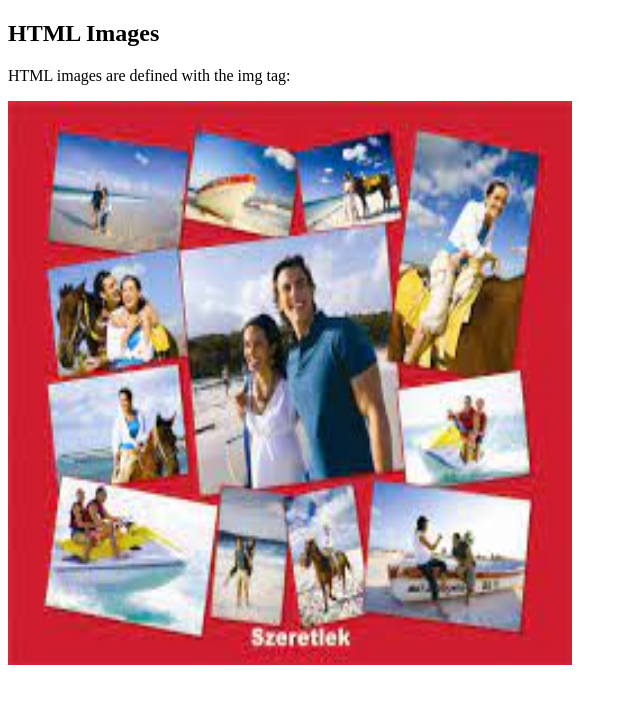
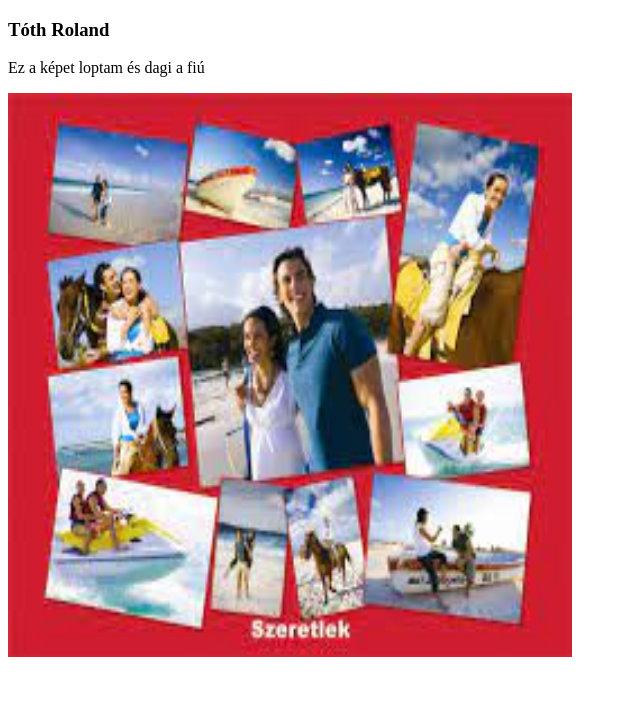
Before and after one commit to Tegnap/Holnap, a plain HTML site: page index.html in a window 1280 px wide. Shown: the whole page, without its empty margins (0-640 px from the left). Drawn offline with Linux system fonts and the light colour scheme.

Commit message:
Update index.html

```diff
--- a/index.html
+++ b/index.html
@@ -2,8 +2,8 @@
 <html>
 <body>
 
-<h2>HTML Images</h2>
-<p>HTML images are defined with the img tag:</p>
+<h3>Tóth Roland </h3>
+<p>Ez a képet loptam és dagi a fiú </p>
 
 <img src="https://raw.githubusercontent.com/Tegnap/Holnap/main/index.jpg" alt="W3Schools.com" width="564" height="564">
 
```
